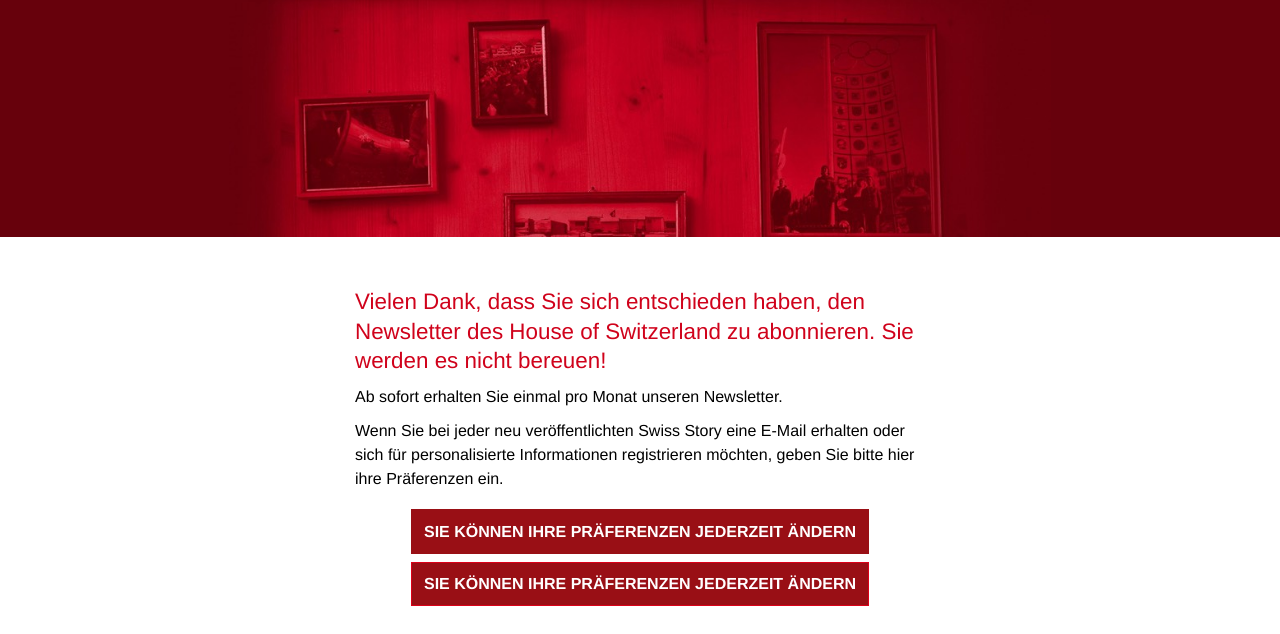
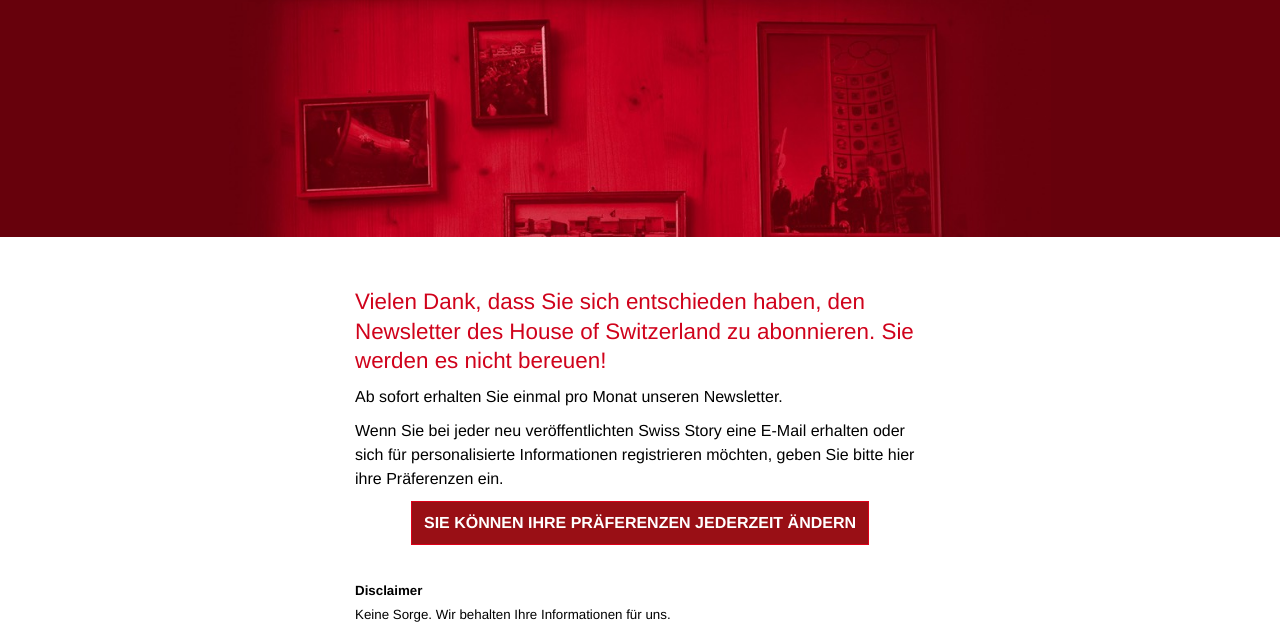
Before and after one commit to antistatique/houseofswitzerland-newsletter, a website: page newsletter/confirmation-de.html in a window 1280 px wide. Shown: the part 121-755 px from the top of the page. Drawn offline with Linux system fonts and the light colour scheme.

Commit message:
update footer

```diff
--- a/newsletter/confirmation-de.html
+++ b/newsletter/confirmation-de.html
@@ -251,19 +251,6 @@
           </tr>
           <tr>
             <td align="center">
-              <div class="call-links-red">
-                <table cellpadding="8" cellspacing="0" border="0" height="auto">
-                  <tr>
-                    <td>
-                      <preferences lang="en" style="font-size: 16px;font-family: 'Helvetica Neue', Helvetica, Arial, Serif;line-height: 20px;background-color: #990F15;display: inline-block;text-decoration: none;color: #ffffff;font-weight: bold;padding: 0.8em;text-transform: uppercase;">Sie können Ihre Präferenzen jederzeit ändern</preferences>
-                    </td>
-                  </tr>
-                </table>
-              </div>
-            </td>
-          </tr>
-          <tr>
-            <td align="center">
               <table border="0" cellspacing="0" cellpadding="0" align="center">
                 <tr>
                   <td align="center" bgcolor="#990F15">
```
Also changed, not shown: newsletter/confirmation-en.html (+0 -13 lines), newsletter/confirmation-it.html (+0 -13 lines), newsletter/confirmation.html (+0 -1 lines), newsletter/index-it.html (indentation only).
